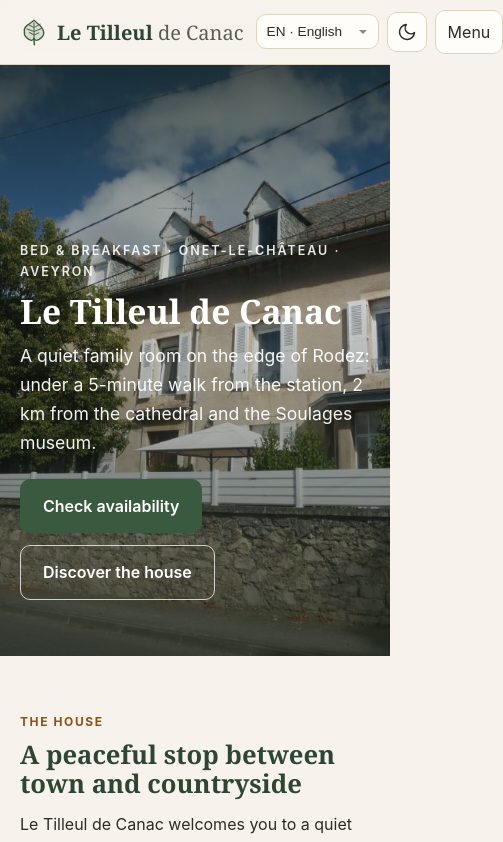
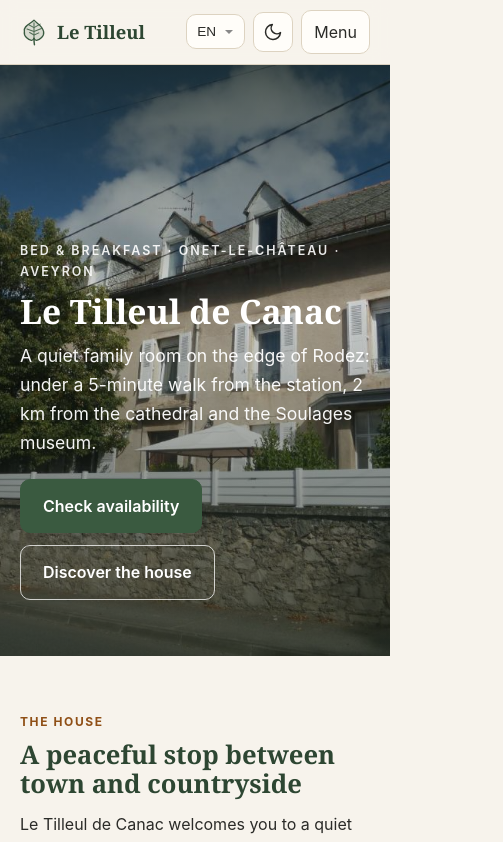
Before and after one commit to tomvieilledent/tilleul_de_canac, a React (Vite) app: page / in a window 390 px wide. Shown: the top 842 px of the page, 503 px wide, since content can reach past the window. Built offline with nearby package versions, Linux system fonts and the light colour scheme; a web font is replaced by a local one.

Commit message:
style(header): compacte le sélecteur de langue et le logo sur mobile

```diff
--- a/src/components/LangSwitch.jsx
+++ b/src/components/LangSwitch.jsx
@@ -13,7 +13,7 @@
       >
         {langs.map((l) => (
           <option key={l.key} value={l.key}>
-            {l.key.toUpperCase()} · {l.name}
+            {l.key.toUpperCase()}
           </option>
         ))}
       </select>
--- a/src/index.css
+++ b/src/index.css
@@ -208,10 +208,15 @@
 .brand-mark { color: var(--btn-bg); display: inline-flex; }
 .brand-text {
   font-family: var(--font-serif);
-  font-size: 1.25rem;
+  font-size: 1.15rem;
   font-weight: 600;
+  white-space: nowrap;
 }
 .brand-text span { color: var(--text-muted); font-weight: 400; }
+
+@media (max-width: 400px) {
+  .brand-text span { display: none; }
+}
 
 .header-tools {
   display: flex;
```
